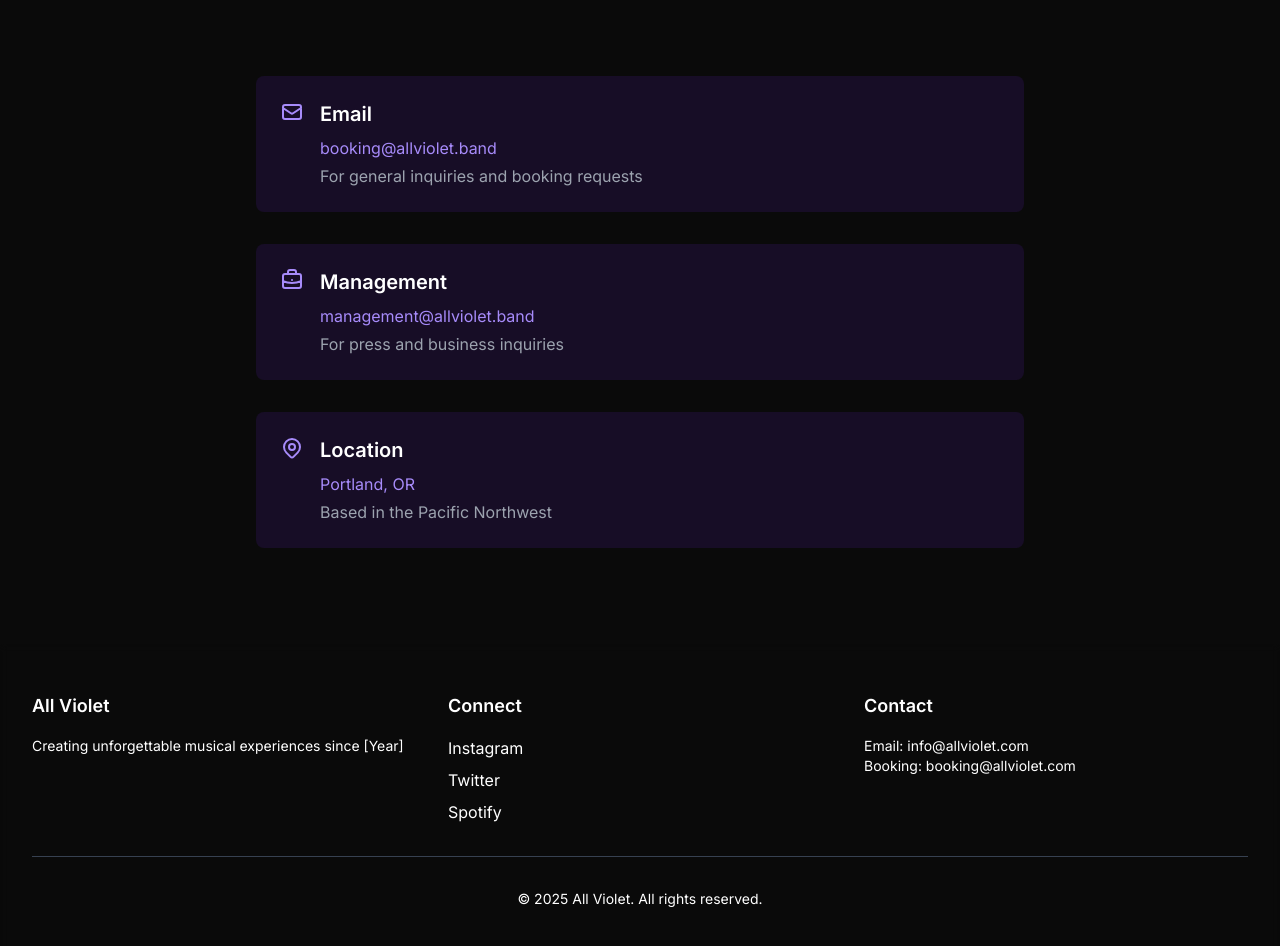
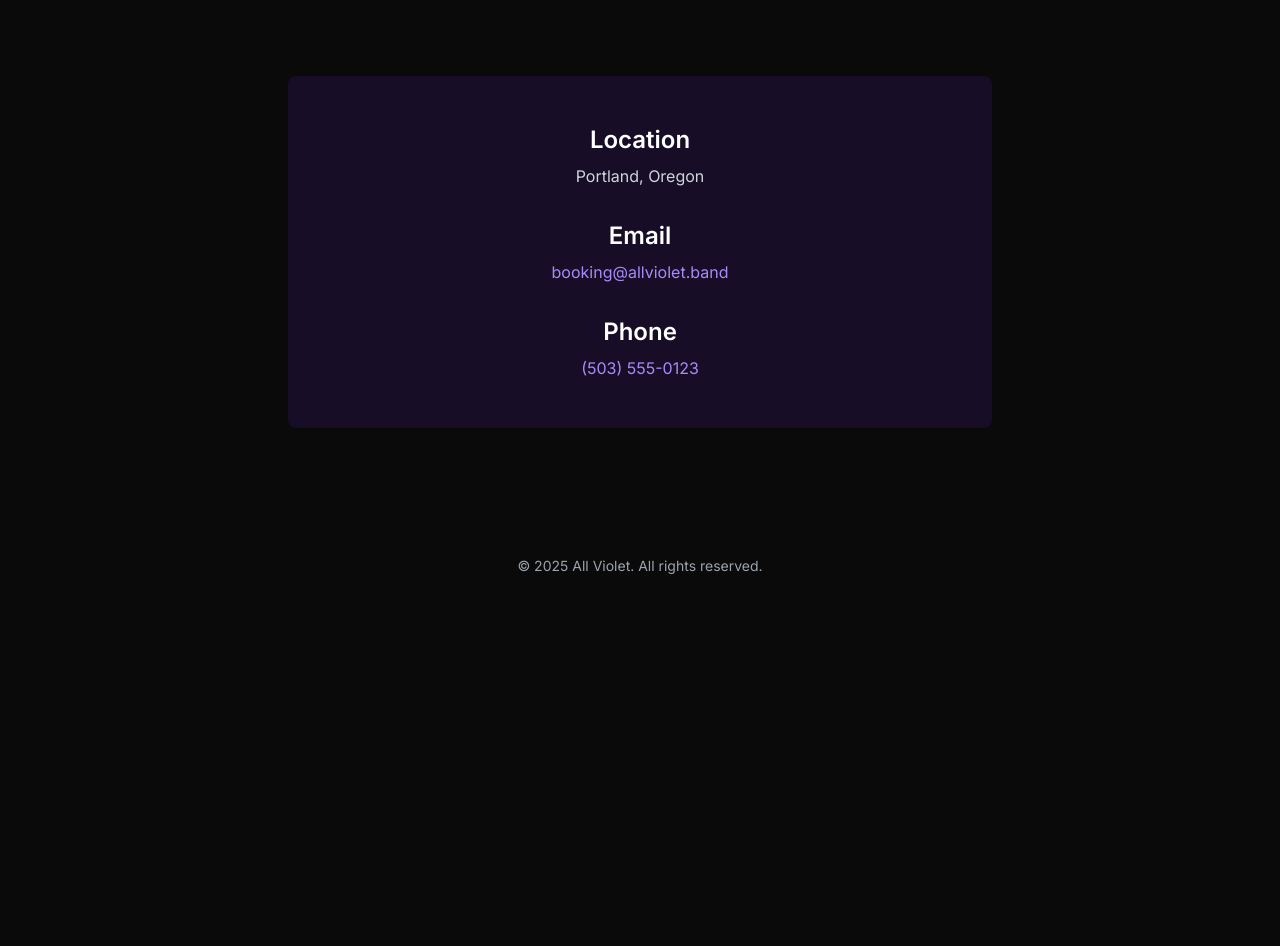
Before and after one commit to andrewemersonfish/all-violet, a Next.js app: page /contact in a window 1280 px wide. Shown: the part 420-1366 px from the top of the page. After the commit the page ends 1028 px from the top, so only its background shows below. Built offline with nearby package versions, Linux system fonts and the light colour scheme.

Commit message:
contact/footer

```diff
--- a/components/Contact/ContactInfo.tsx
+++ b/components/Contact/ContactInfo.tsx
@@ -1,60 +1,35 @@
 'use client';
 
 const ContactInfo = () => {
-  const contactMethods = [
-    {
-      title: "Email",
-      value: "booking@allviolet.band",
-      description: "For general inquiries and booking requests",
-      icon: (
-        <svg className="w-6 h-6" fill="none" viewBox="0 0 24 24" stroke="currentColor">
-          <path strokeLinecap="round" strokeLinejoin="round" strokeWidth={2} d="M3 8l7.89 5.26a2 2 0 002.22 0L21 8M5 19h14a2 2 0 002-2V7a2 2 0 00-2-2H5a2 2 0 00-2 2v10a2 2 0 002 2z" />
-        </svg>
-      ),
-    },
-    {
-      title: "Management",
-      value: "management@allviolet.band",
-      description: "For press and business inquiries",
-      icon: (
-        <svg className="w-6 h-6" fill="none" viewBox="0 0 24 24" stroke="currentColor">
-          <path strokeLinecap="round" strokeLinejoin="round" strokeWidth={2} d="M21 13.255A23.931 23.931 0 0112 15c-3.183 0-6.22-.62-9-1.745M16 6V4a2 2 0 00-2-2h-4a2 2 0 00-2 2v2m4 6h.01M5 20h14a2 2 0 002-2V8a2 2 0 00-2-2H5a2 2 0 00-2 2v10a2 2 0 002 2z" />
-        </svg>
-      ),
-    },
-    {
-      title: "Location",
-      value: "Portland, OR",
-      description: "Based in the Pacific Northwest",
-      icon: (
-        <svg className="w-6 h-6" fill="none" viewBox="0 0 24 24" stroke="currentColor">
-          <path strokeLinecap="round" strokeLinejoin="round" strokeWidth={2} d="M17.657 16.657L13.414 20.9a1.998 1.998 0 01-2.827 0l-4.244-4.243a8 8 0 1111.314 0z" />
-          <path strokeLinecap="round" strokeLinejoin="round" strokeWidth={2} d="M15 11a3 3 0 11-6 0 3 3 0 016 0z" />
-        </svg>
-      ),
-    },
-  ];
-
   return (
     <section className="py-24 bg-background">
-      <div className="max-w-7xl mx-auto px-4 sm:px-6 lg:px-8">
-        <div className="max-w-3xl mx-auto">
-          <div className="grid gap-8">
-            {contactMethods.map((method, index) => (
-              <div
-                key={index}
-                className="bg-violet-900/20 rounded-lg p-6 flex items-start space-x-4 hover:bg-violet-900/30 transition-colors"
+      <div className="max-w-3xl mx-auto px-4 sm:px-6 lg:px-8">
+        <div className="bg-violet-900/20 rounded-lg p-12 text-center">
+          <div className="space-y-8">
+            <div>
+              <h2 className="text-2xl font-semibold mb-2">Location</h2>
+              <p className="text-gray-300">Portland, Oregon</p>
+            </div>
+
+            <div>
+              <h2 className="text-2xl font-semibold mb-2">Email</h2>
+              <a
+                href="mailto:booking@allviolet.band"
+                className="text-violet-400 hover:text-violet-300 transition-colors"
               >
-                <div className="text-violet-400">
-                  {method.icon}
-                </div>
-                <div>
-                  <h3 className="text-xl font-semibold mb-2">{method.title}</h3>
-                  <p className="text-violet-400 mb-1">{method.value}</p>
-                  <p className="text-gray-400">{method.description}</p>
-                </div>
-              </div>
-            ))}
+                booking@allviolet.band
+              </a>
+            </div>
+
+            <div>
+              <h2 className="text-2xl font-semibold mb-2">Phone</h2>
+              <a
+                href="tel:+15035550123"
+                className="text-violet-400 hover:text-violet-300 transition-colors"
+              >
+                (503) 555-0123
+              </a>
+            </div>
           </div>
         </div>
       </div>
--- a/components/Footer.tsx
+++ b/components/Footer.tsx
@@ -1,34 +1,9 @@
 const Footer = () => {
   return (
-    <footer className="bg-background/90 backdrop-blur-sm">
-      <div className="max-w-7xl mx-auto py-12 px-4 sm:px-6 lg:px-8">
-        <div className="grid grid-cols-1 md:grid-cols-3 gap-8">
-          <div>
-            <h3 className="text-lg font-semibold mb-4">All Violet</h3>
-            <p className="text-sm">
-              Creating unforgettable musical experiences since [Year]
-            </p>
-          </div>
-          <div>
-            <h3 className="text-lg font-semibold mb-4">Connect</h3>
-            <div className="space-y-2">
-              <a href="#" className="block hover:text-violet-400">Instagram</a>
-              <a href="#" className="block hover:text-violet-400">Twitter</a>
-              <a href="#" className="block hover:text-violet-400">Spotify</a>
-            </div>
-          </div>
-          <div>
-            <h3 className="text-lg font-semibold mb-4">Contact</h3>
-            <p className="text-sm">
-              Email: info@allviolet.com<br />
-              Booking: booking@allviolet.com
-            </p>
-          </div>
-        </div>
-        <div className="mt-8 pt-8 border-t border-gray-700">
-          <p className="text-center text-sm">
-            © {new Date().getFullYear()} All Violet. All rights reserved.
-          </p>
+    <footer className="bg-background py-8">
+      <div className="max-w-7xl mx-auto px-4 sm:px-6 lg:px-8">
+        <div className="text-center text-gray-400 text-sm">
+          © 2025 All Violet. All rights reserved.
         </div>
       </div>
     </footer>
```
